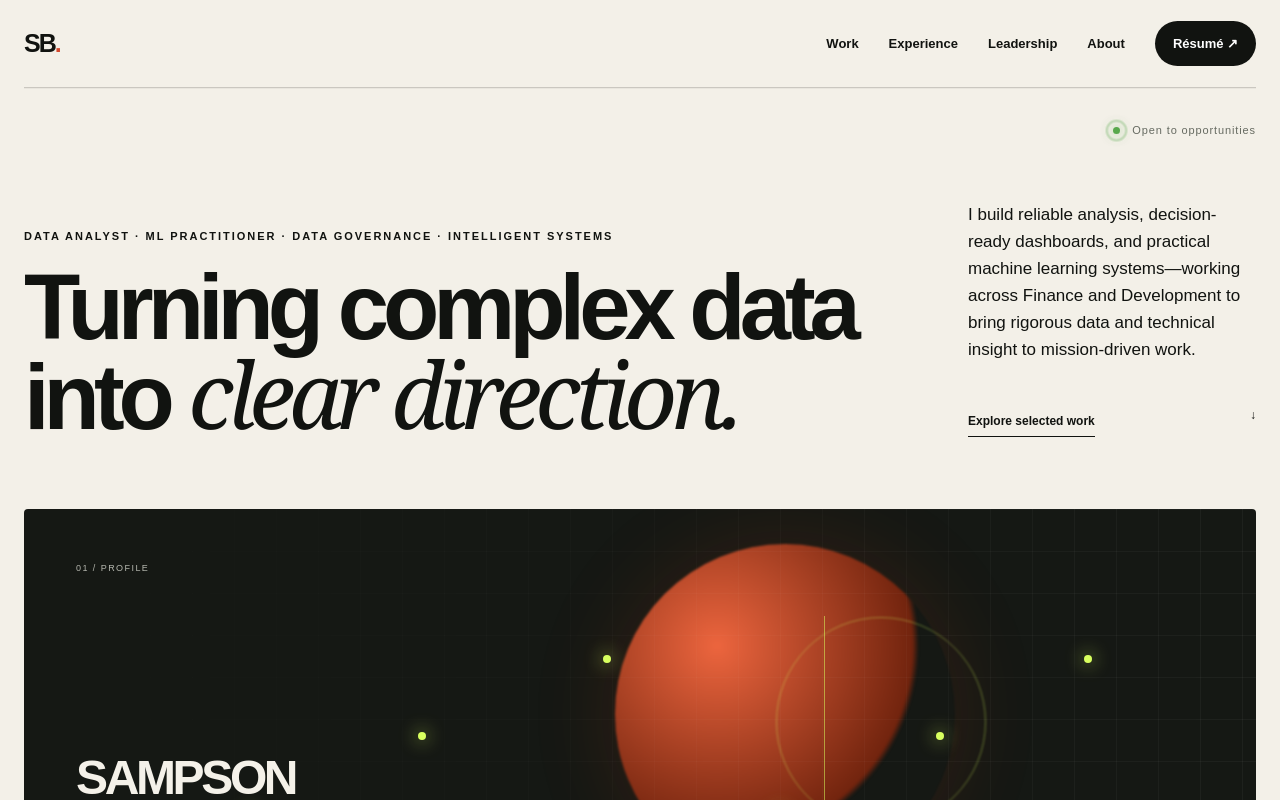
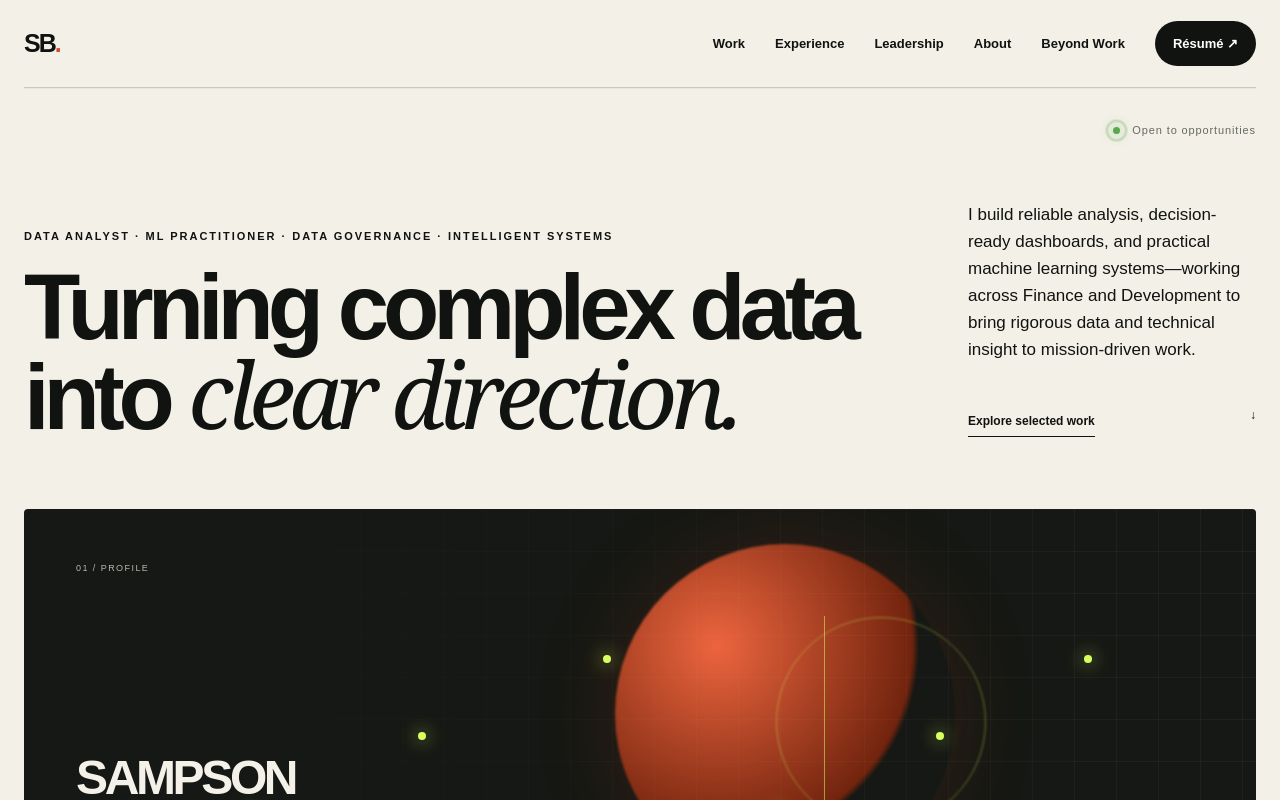
Before and after one commit to Boatengs/my-portfolio, a Next.js app: page / in a window 1280 px wide. Shown: the top 800 px of the page. Built offline with nearby package versions, Linux system fonts and the light colour scheme.

Commit message:
Connect lively personal interests page

```diff
--- a/app/page.tsx
+++ b/app/page.tsx
@@ -2,7 +2,7 @@ import Link from "next/link";
 import { ProjectGrid } from "./project-grid";
 const skillGroups=[{label:"Data",value:"SQL · Excel · Pandas · NumPy · Spark · Hadoop · Hive"},{label:"Statistical",value:"Regression · Clustering · Forecasting · Anomaly Detection · Hypothesis Testing"},{label:"Visualization",value:"Tableau · Power BI · Matplotlib · Seaborn · Plotly Dash"},{label:"Machine Learning",value:"Scikit-learn · XGBoost · NLP · RAG · LoRA/QLoRA · Computer Vision"},{label:"Tools",value:"Git · Jira · Dataiku · FastAPI · Gradio · Bloomerang CRM · Adobe Analytics · Zapier Integrations · Google Workspace Admin · Microsoft 365 Admin · Microsoft Office"}];
 export default function Home(){return <main>
-<nav className="nav shell" aria-label="Primary navigation"><Link className="wordmark" href="#top">SB<span>.</span></Link><div className="nav-links"><Link href="#work">Work</Link><Link href="#experience">Experience</Link><Link href="#leadership">Leadership</Link><Link href="#about">About</Link><Link className="nav-cta" href="/resume">Résumé <span>↗</span></Link></div></nav>
+<nav className="nav shell" aria-label="Primary navigation"><Link className="wordmark" href="#top">SB<span>.</span></Link><div className="nav-links"><Link href="#work">Work</Link><Link href="#experience">Experience</Link><Link href="#leadership">Leadership</Link><Link href="#about">About</Link><Link href="/person">Beyond Work</Link><Link className="nav-cta" href="/resume">Résumé <span>↗</span></Link></div></nav>
 <section className="hero shell" id="top"><div className="hero-kicker"><i/> Open to opportunities</div><div className="hero-grid"><div><p className="eyebrow">DATA ANALYST · ML PRACTITIONER · DATA GOVERNANCE · INTELLIGENT SYSTEMS</p><h1>Turning complex data into <em>clear direction.</em></h1></div><div className="hero-aside"><p>I build reliable analysis, decision-ready dashboards, and practical machine learning systems—working across Finance and Development to bring rigorous data and technical insight to mission-driven work.</p><a className="text-link" href="#work">Explore selected work <span>↓</span></a></div></div><div className="data-stage" aria-label="Abstract data visualization"><div className="orb orb-one"/><div className="orb orb-two"/><div className="stage-copy"><span>01 / PROFILE</span><strong>SAMPSON<br/>BOATENG</strong></div><div className="axis axis-x"/><div className="axis axis-y"/>{[18,32,47,61,74,86].map((left,i)=><span key={left} className="data-point" style={{left:`${left}%`,top:`${70-(i%3)*18}%`}}/>)}<div className="stage-note">M.S. Applied Machine Intelligence<br/>B.S. Computer Science</div></div></section>
 <section className="section shell" id="work"><div className="section-head"><div><p className="eyebrow">02 / SELECTED WORK</p><h2>Projects that solve<br/><em>human problems.</em></h2></div><p>Each case study explains why the problem mattered, what I built, what the result means, and where the idea can be used.</p></div><ProjectGrid/></section>
 <section className="section shell experience" id="experience"><div className="section-head compact"><div><p className="eyebrow">03 / EXPERIENCE</p><h2>Analysis grounded<br/>in <em>real operations.</em></h2></div></div><div className="timeline"><article><div className="timeline-meta"><b>2025 — PRESENT</b></div><div><h3>Finance, Development & IT Administration Support Analyst</h3><h4>Village Health Works</h4><p>Analyze financial and donor data, investigate discrepancies, prepare forecasts and management reporting, and establish data-quality standards that improve trust in organizational records.</p></div></article><article><div className="timeline-meta"><b>2024 — 2025</b></div><div><h3>Student Ambassador</h3><h4>Northeastern University · The Roux Institute</h4><p>Represented the student experience through campus programs and community events, welcomed prospective and incoming students, provided peer guidance, and helped strengthen engagement and connections across the Roux community.</p></div></article><article><div className="timeline-meta"><b>2021 — 2023</b></div><div><h3>Programmer Intern</h3><h4>Bosch Techno-Engineering Ltd</h4><p>Supported development and QA cycles, diagnosed defects, helped improve system stability by 20%, and built an internal encryption and decryption testing utility.</p></div></article></div></section>
```
